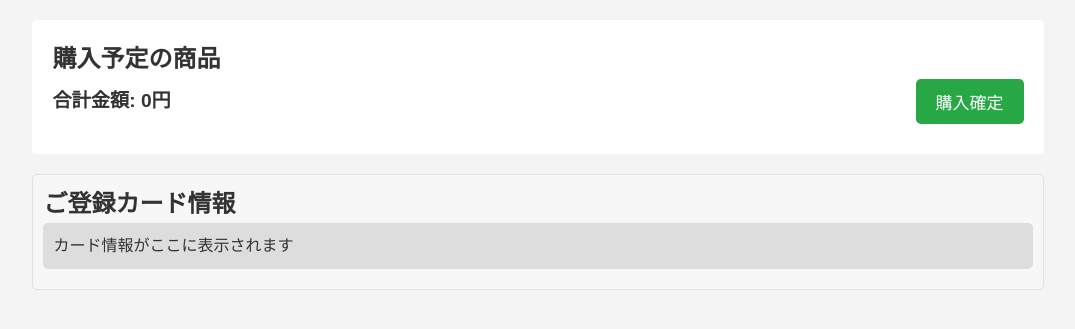
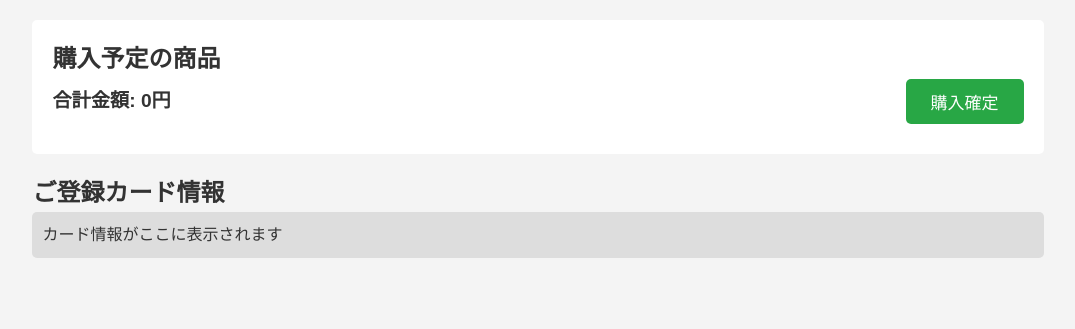
Before and after one commit to Nshisei/coop, a Flask app: page / in a window 1280 px wide. Shown: the part 99-428 px from the top of the page, without its empty margins (102-1177 px from the left). Run offline with Flask 3, Linux system fonts and the light colour scheme; some libraries are stand-ins or nearby versions.

Commit message:
見た目の調整

```diff
--- a/static/css/coop.css
+++ b/static/css/coop.css
@@ -37,7 +37,7 @@ ul {
 
 #items li {
   border-bottom: 1px solid #ddd;
-  padding: 10px;
+  padding: 5px 10px 5px 5px;
 }
 
 .checkout {
@@ -65,7 +65,7 @@ ul {
   background: #28a745;
   color: #fff;
   border: none;
-  padding: 10px 20px;
+  padding: 10px 25px;
   border-radius: 5px;
   cursor: pointer;
   font-size: 17px;
@@ -75,112 +75,86 @@ ul {
 /* 追加項目のスタイル */
 /* 商品リストのスタイル */
 .item {
+  display: flex;
+  justify-content: space-between;
+  align-items: center;
   background-color: #f7f7f7;
   border: 1px solid #e1e1e1;
   padding: 10px;
   margin-bottom: 10px;
   border-radius: 5px;
-  display: flex;
-  justify-content: space-between;
-  align-items: center;
 }
 
-.item-info {
+.item-details {
   display: flex;
   align-items: center;
+  justify-content: space-between;
+  width: 100%;
+}
+
+.item-name-price {
+  display: flex;
+  flex-direction: column;
+  align-items: flex-start;
+}
+
+.item-name, .item-price {
+  margin: 2px 0;
+  font-size: 18px;
 }
 
 .item-name {
   font-size: 16px;
   font-weight: bold;
   margin-right: 15px;
+  margin-left: 10px;
 }
 
 .item-price {
   color: #4CAF50;
   font-size: 18px;
   font-weight: bold;
+  margin-left: 10px;
 }
 
-/* ボタンのスタイル */
 .remove-button {
-  background-color: #e75b5b;
+  background-color: #ff4d4d;
   color: white;
+  padding: 8px 12px;
   border: none;
-  padding: 8px 12px;
   border-radius: 4px;
   cursor: pointer;
-  text-align: center;
+  margin-left: 10px;
 }
 
 .remove-button:hover {
-  background-color: rgb(129 68 68);
+  background-color: #e33e3e;
 }
 
-/* ユーザー情報のスタイル */
-.card-info {
-  background-color: #f7f7f7;
-  border: 1px solid #e1e1e1;
-  padding: 10px;
-  border-radius: 5px;
-  margin-bottom: 20px;
+.card-info-container {
+  display: flex;
+  justify-content: space-between;
+  align-items: center;
+  padding: 8px 12px;
 }
 
-#card {
-  /* 既存のスタイルに加えて */
-  display: flex; /* フレックスボックスとして設定 */
-  flex-wrap: wrap; /* 内容が多い場合は折り返し */
-  justify-content: space-between; /* 項目間のスペースを均等に分配 */
-  align-items: center; /* 項目を中央揃え */
+.user-balance-info {
+  display: flex;
+  flex-direction: column;
 }
 
-.card-info div {
-  /* カード情報の各項目に適用されるスタイル */
-  margin-bottom: 10px;
-  flex: 1; /* 各項目を均等に広げる */
+.card-user, .card-balance {
+  font-size: 16px;
+  font-weight: normal;
+  margin: 0;
 }
 
-.card-info button {
-  margin-top: 10px;
+.user-name, .user-balance {
+  font-weight: bold;
+  font-size: 18px;
 }
 
-.card-info-section {
-  background-color: #f4f4f4;
-  padding: 20px;
-  border-radius: 10px;
-  box-shadow: 0 4px 8px rgba(0, 0, 0, 0.1);
-  margin-bottom: 20px;
+.remove-button {
+  /* Keep your existing button styles */
+  padding: 10px 20px;
 }
-.card-info-heading {
-  font-size: 20px;
-  color: #333;
-  margin-bottom: 15px;
-}
-.card-details {
-  background-color: #fff;
-  padding: 15px;
-  border-radius: 5px;
-  box-shadow: inset 0 2px 4px rgba(0, 0, 0, 0.05);
-}
-.card-user, .card-balance {
-  font-size: 16px;
-  color: #666;
-  margin-bottom: 10px;
-}
-.remove-button {
-  background-color: #ff4d4d;
-  color: white;
-  padding: 8px 15px;
-  border-radius: 4px;
-  border: none;
-  cursor: pointer;
-  transition: background-color 0.3s;
-}
-.remove-button:hover {
-  background-color: #e33e3e;
-}
-.error-message {
-  color: red;
-  font-size: 14px;
-  margin-top: 10px;
-}
--- a/static/js/coop.js
+++ b/static/js/coop.js
@@ -50,13 +50,15 @@ socket.on('item_added', function(data){
     // var itemHTML = '<li id="' + item_num + '" class="item"><div class="item-info"><div class="item-name">' + data.itemName + '</div><div class="item-price">¥' + data.itemPrice + '</div></div><button type="button" class="remove-button" onclick="removeItem(\'' + item_num + '\');">キャンセル</button></li>';
     var itemHTML = `
         <li id="${item_num}" class="item">
-            <div class="item-info">
-                <div class="item-name">${data.itemName}</div>
-                <div class="item-price">¥${data.itemPrice}</div>
+            <div class="item-details">
+                <div class="item-name-price">
+                    <span class="item-name">${data.itemName}</span>
+                    <span class="item-price">¥${data.itemPrice}</span>
                 </div>
                 <button type="button" class="remove-button" onclick="removeItem('${item_num}');">
                     キャンセル
                 </button>
+            </div>
         </li>
         `;
     document.getElementById("items").insertAdjacentHTML('beforeend', itemHTML);
@@ -74,27 +76,16 @@ socket.on('user_info', function(data){
 
     // HTMLにユーザ情報を表示
     var userInfoHTML = `
-    <p class="card-user">購入者: ${userName}</p>
-    <p class="card-balance">残高: ${balance}</p>
+    <div class="card-info-container">
+        <div class="user-balance-info">
+            <div class="card-user">購入者: <span class="user-name">${userName}</span></div>
+            <div class="card-balance">残高: <span class="user-balance">${balance}</span></div>
+        </div>
         <button type="button" class="remove-button" onclick="removeUserInfo();">キャンセル</button>
+    </div>
     `;
     document.getElementById("card").innerHTML = userInfoHTML;
 });
-
-// itemlist用のテンプレートリテラル
-function createItemHTML(itemName, itemPrice, itemId) {
-    return `
-      <li id="${itemId}" class="item">
-        <div class="item-info">
-          <div class="item-name">${itemName}</div>
-          <div class="item-price">¥${itemPrice}</div>
-        </div>
-        <button type="button" class="remove-button" onclick="removeItem('${itemId}');">
-          キャンセル
-        </button>
-      </li>
-    `;
-  }
 
 // 購入確定ボタンが押されたときの処理
 document.getElementById("confirm-purchase").addEventListener("click", function(){
--- a/templates/index.html
+++ b/templates/index.html
@@ -4,6 +4,7 @@
     <meta charset="UTF-8">
     <title>Coop Shopping</title>
     <link rel="stylesheet" href="/static/css/coop.css">
+    <link rel="shortcut icon" href="/static/images/favicon.ico">
     <script src="https://cdnjs.cloudflare.com/ajax/libs/socket.io/4.0.1/socket.io.js" integrity="sha512-q/dWJ3kcmjBLU4Qc47E4A9kTB4m3wuTY7vkFJDTZKjTs8jhyGQnaUrxa0Ytd0ssMZhbNua9hE+E7Qv1j+DyZwA==" crossorigin="anonymous"></script>
 </head>
 <body>
@@ -24,8 +25,8 @@
             <div id="items"></div> <!-- ここに選択した商品情報を示すタグが挿入される -->
         </section>
 
-        <section class="card-info">
-            <h2>ご登録カード情報</h2>
+        <section class="card-info-section">
+            <h2 class="card-info-heading">ご登録カード情報</h2>
             <div id="card">カード情報がここに表示されます</div>
             <div id="insertBuyError" class="table-style"></div><!-- ここに購入ボタンを押した際のエラー情報を示すタグが挿入される　-->
         </section>
```
Lines whose indentation alone changed are shown as unchanged.
